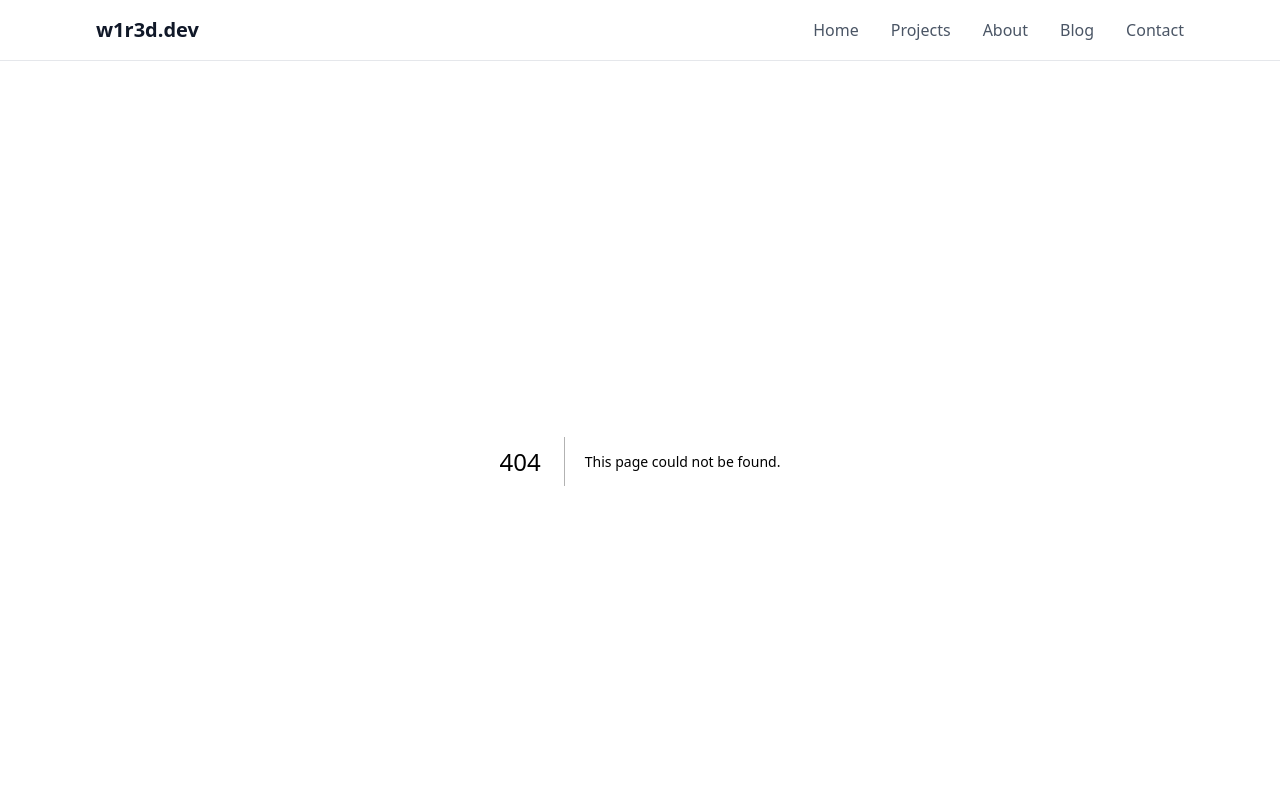
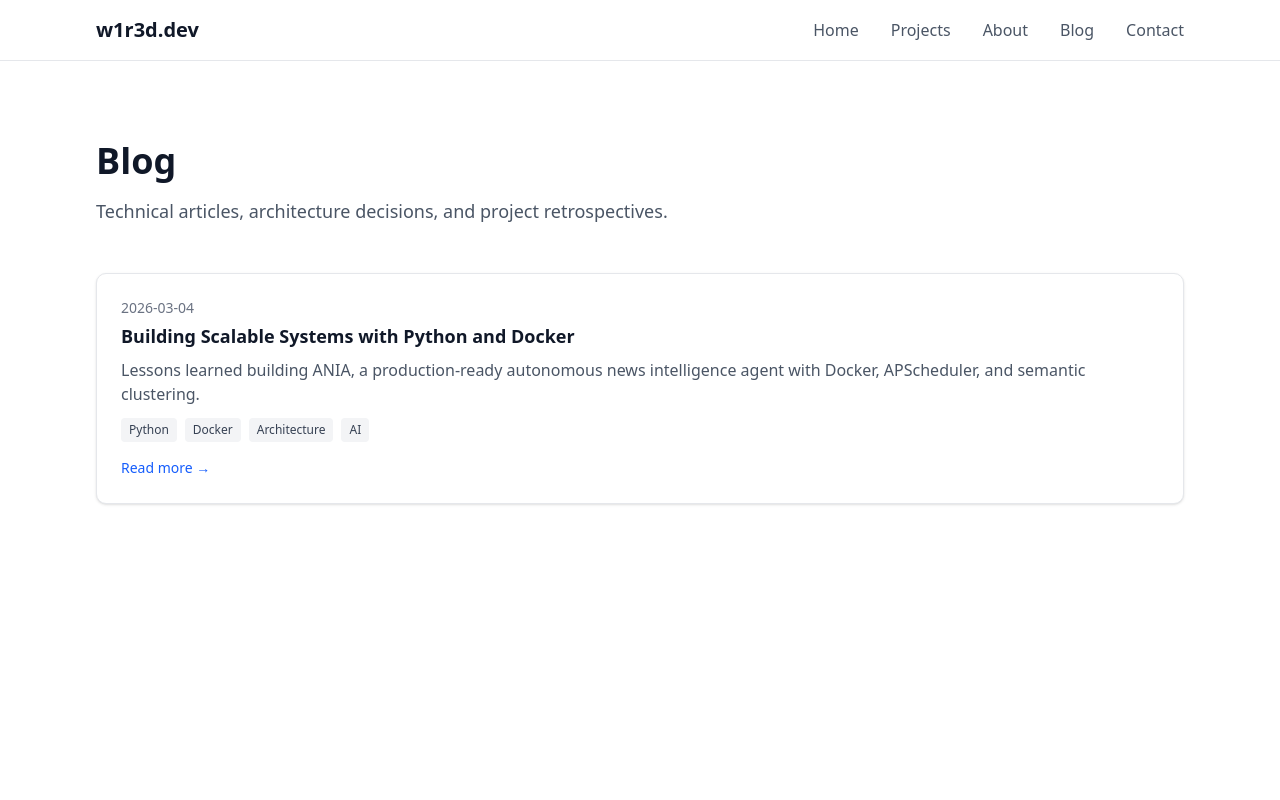
Before and after one commit to w1r3dh4ck3r/w1r3d.dev, a Next.js app: page /blog in a window 1280 px wide. Before the commit this address had no page. Shown: the top 800 px of the page. Built offline with nearby package versions, Linux system fonts and the light colour scheme.

Commit message:
feat: Add blog pages with MDX support and post listing

```diff
--- /dev/null
+++ b/src/app/blog/[slug]/page.tsx
@@ -0,0 +1,68 @@
+import { Metadata } from 'next';
+import { notFound } from 'next/navigation';
+import { MDXRemote } from 'next-mdx-remote/rsc';
+import { getPostBySlug, getAllPosts } from '@/lib/mdx';
+import Link from 'next/link';
+
+export async function generateStaticParams() {
+  const posts = getAllPosts();
+  return posts.map((post) => ({ slug: post.slug }));
+}
+
+export async function generateMetadata({
+  params,
+}: {
+  params: Promise<{ slug: string }>;
+}): Promise<Metadata> {
+  const { slug } = await params;
+  const post = getPostBySlug(slug);
+
+  if (!post) {
+    return { title: 'Not found' };
+  }
+
+  return {
+    title: `${post.title} — w1r3d.dev`,
+    description: post.excerpt,
+  };
+}
+
+export default async function BlogPostPage({
+  params,
+}: {
+  params: Promise<{ slug: string }>;
+}) {
+  const { slug } = await params;
+  const post = getPostBySlug(slug);
+
+  if (!post) {
+    notFound();
+  }
+
+  return (
+    <article className="mx-auto max-w-2xl px-4 py-20 sm:px-6 lg:px-8">
+      <Link href="/blog" className="text-blue-600 hover:text-blue-700">
+        ← Back to blog
+      </Link>
+
+      <header className="mt-8">
+        <h1 className="text-4xl font-bold text-gray-900">{post.title}</h1>
+        <p className="mt-2 text-gray-600">{post.date}</p>
+        <div className="mt-4 flex flex-wrap gap-2">
+          {post.tags?.map((tag: string) => (
+            <span
+              key={tag}
+              className="bg-blue-50 text-blue-700 px-3 py-1 rounded text-sm"
+            >
+              {tag}
+            </span>
+          ))}
+        </div>
+      </header>
+
+      <div className="prose prose-sm max-w-none mt-8">
+        <MDXRemote source={post.content} />
+      </div>
+    </article>
+  );
+}
--- /dev/null
+++ b/src/app/blog/page.tsx
@@ -0,0 +1,31 @@
+import { Metadata } from 'next';
+import BlogPostCard from '@/components/BlogPostCard';
+import { getAllPosts } from '@/lib/mdx';
+
+export const metadata: Metadata = {
+  title: 'Blog — w1r3d.dev',
+  description: 'Technical articles and insights.',
+};
+
+export default function BlogPage() {
+  const posts = getAllPosts();
+
+  return (
+    <div className="mx-auto max-w-6xl px-4 py-20 sm:px-6 lg:px-8">
+      <h1 className="text-4xl font-bold text-gray-900">Blog</h1>
+      <p className="mt-4 text-lg text-gray-600">
+        Technical articles, architecture decisions, and project retrospectives.
+      </p>
+
+      <div className="mt-12 space-y-6">
+        {posts.length > 0 ? (
+          posts.map((post, index) => (
+            <BlogPostCard key={post.slug} post={post} index={index} />
+          ))
+        ) : (
+          <p className="text-gray-600">No posts yet. Check back soon!</p>
+        )}
+      </div>
+    </div>
+  );
+}
--- /dev/null
+++ b/src/lib/mdx.ts
@@ -0,0 +1,53 @@
+import fs from 'fs';
+import path from 'path';
+import matter from 'gray-matter';
+import { BlogPost } from '@/types';
+
+const postsDirectory = path.join(process.cwd(), 'blog');
+
+export function getAllPosts(): BlogPost[] {
+  if (!fs.existsSync(postsDirectory)) {
+    return [];
+  }
+
+  const files = fs.readdirSync(postsDirectory);
+  const posts = files
+    .filter((file) => file.endsWith('.mdx'))
+    .map((file) => {
+      const fullPath = path.join(postsDirectory, file);
+      const fileContents = fs.readFileSync(fullPath, 'utf8');
+      const { data } = matter(fileContents);
+
+      return {
+        title: data.title,
+        date: data.date,
+        slug: data.slug,
+        excerpt: data.excerpt,
+        tags: data.tags || [],
+      };
+    });
+
+  return posts.sort(
+    (a, b) => new Date(b.date).getTime() - new Date(a.date).getTime()
+  );
+}
+
+export function getPostBySlug(slug: string) {
+  const fullPath = path.join(postsDirectory, `${slug}.mdx`);
+
+  if (!fs.existsSync(fullPath)) {
+    return null;
+  }
+
+  const fileContents = fs.readFileSync(fullPath, 'utf8');
+  const { data, content } = matter(fileContents);
+
+  return {
+    title: data.title,
+    date: data.date,
+    slug: data.slug,
+    excerpt: data.excerpt,
+    tags: data.tags || [],
+    content,
+  };
+}
```
